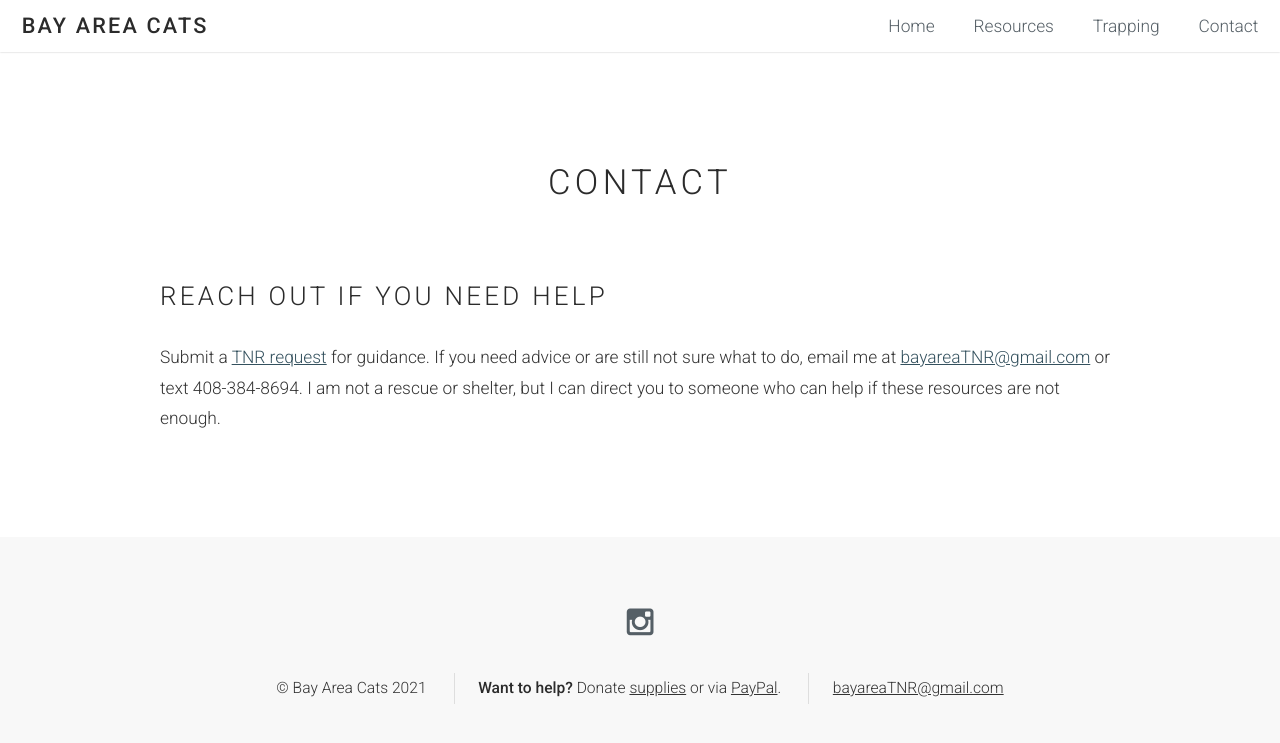
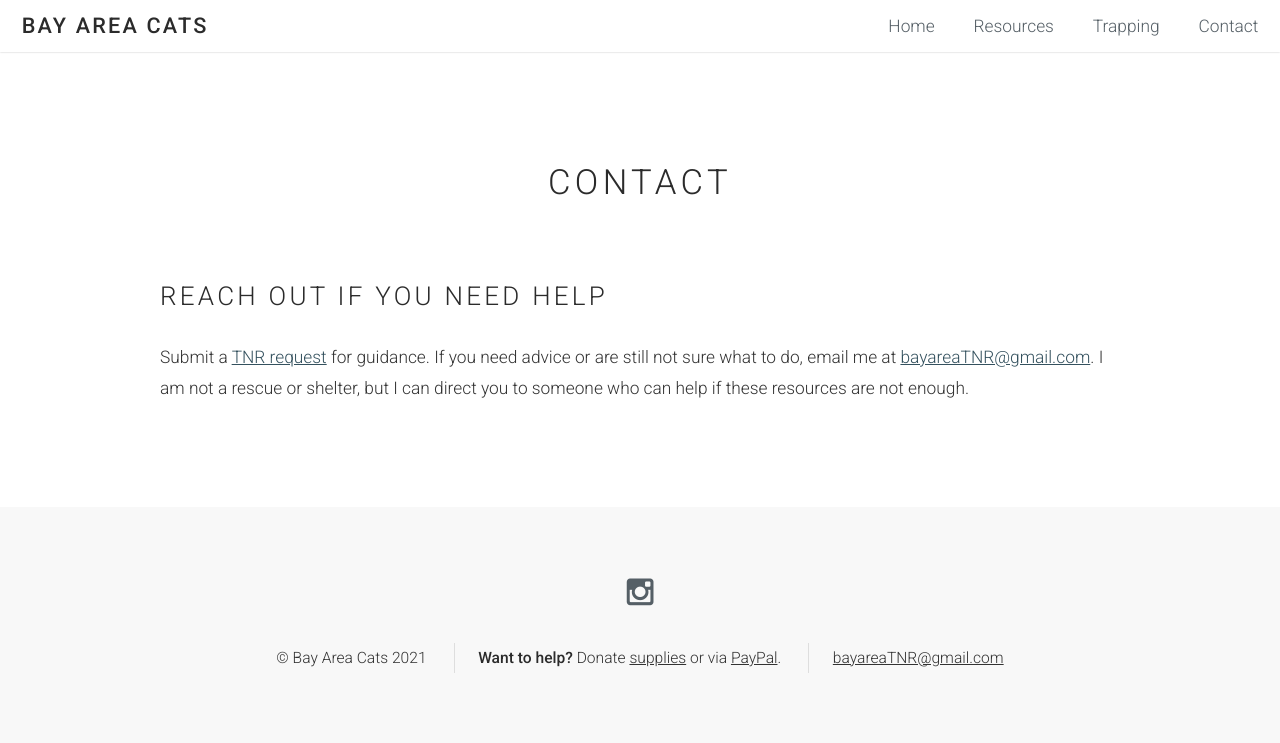
Before and after one commit to sunmeetsingh/bayareacats.github.io, a Jekyll site: the page built from contact.html, in a window 1280 px wide. Shown: the top 743 px of the page. Built offline with Jekyll 4.4.1, drawn with Linux system fonts in a browser that asks for light colours.

Commit message:
Remove phone

```diff
--- a/contact.html
+++ b/contact.html
@@ -17,7 +17,7 @@ layout: default
         <section>
             <h2>Reach out if you need help</h2>
 
-            <p>Submit a <a href="tnr">TNR request</a> for guidance. If you need advice or are still not sure what to do, email me at <a target="_blank" href="mailto:bayareaTNR@gmail.com">bayareaTNR@gmail.com</a> or text 408-384-8694. I am not a rescue or shelter, but I can direct you to someone who can help if these resources are not enough.</p>
+            <p>Submit a <a href="tnr">TNR request</a> for guidance. If you need advice or are still not sure what to do, email me at <a target="_blank" href="mailto:bayareaTNR@gmail.com">bayareaTNR@gmail.com</a>. I am not a rescue or shelter, but I can direct you to someone who can help if these resources are not enough.</p>
         </section>
     </div>
 </section>
--- a/resources.html
+++ b/resources.html
@@ -32,7 +32,7 @@ layout: default
                     <li><b>Trap the cats</b>. Withold food 12-36 hours before trapping.</li>
                 </ol>
 
-            <p><b>Not enough or feeling overwhelmed?</b> Contact me at 408-384-8694 or <a target="_blank" href="mailto:bayareaTNR@gmail.com">bayareaTNR@gmail.com</a>.</p>
+            <p><b>Not enough or feeling overwhelmed?</b> Contact me at <a target="_blank" href="mailto:bayareaTNR@gmail.com">bayareaTNR@gmail.com</a>.</p>
 
             </section>
         </div>
```
